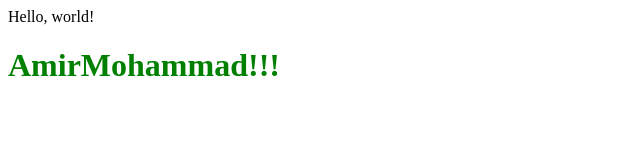
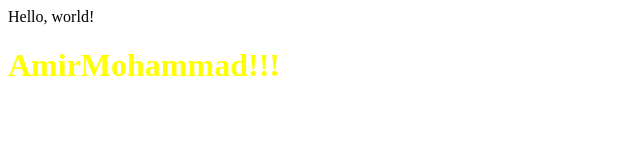
Before and after one commit to Amirmohammadkh/Test, a plain HTML site: page index.html in a window 1280 px wide. Shown: the whole page, without its empty margins (0-640 px from the left). Drawn offline with Linux system fonts and the light colour scheme.

Commit message:
change heading color to yellow

```diff
--- a/index.html
+++ b/index.html
@@ -8,6 +8,6 @@
 </head>
 <body>
     Hello, world!
-    <h1 style="color: green;">AmirMohammad!!!</h1>
+    <h1 style="color: yellow;">AmirMohammad!!!</h1>
 </body>
 </html>
```
